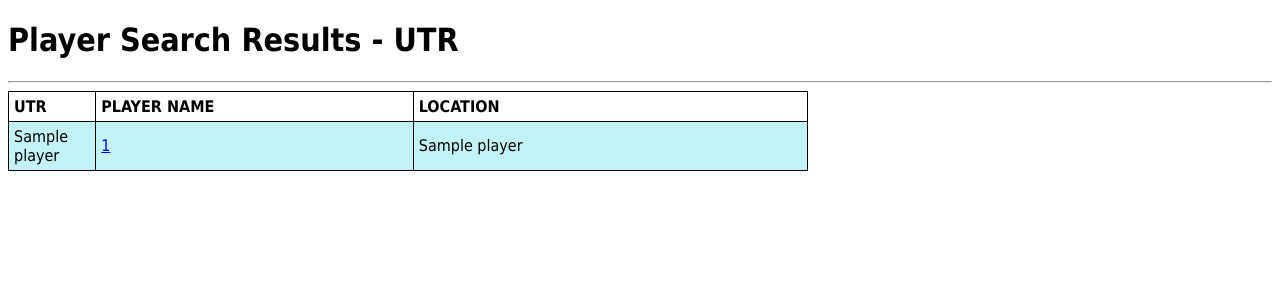
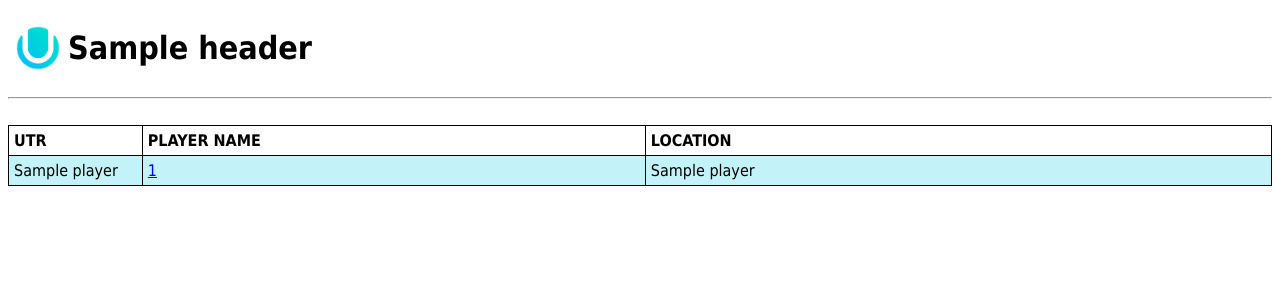
Before and after one commit to ozchamo/UTR, a Flask app: template templates/results.html in a window 1280 px wide. Shown: the top 300 px of the page. Run offline with Flask 2, Linux system fonts and the light colour scheme; the template is opened without the code that fills it: most values are stand-ins (such as "Sample title", 1, 10 or a date in 2020).

Commit message:
Improived table width and headers

```diff
--- a/search-player-UTR-flask.py
+++ b/search-player-UTR-flask.py
@@ -110,11 +110,14 @@ def retrieve_player(fullname, dump="no"):
 
     return playerlist
 
+
+# We define the Flask app!
+app = Flask(__name__, static_url_path='/static')
+
+
 # =========================================================================
 # Search menu
 #=======================================================================
-
-app = Flask(__name__, static_url_path='/static')
 
 @app.route('/')
 def present_search_player_form():
@@ -141,11 +144,11 @@ def navigate_search_selection():
     searchselection = request.form['searchoption']
 
     if searchselection == "searchbynamelist":
-        return(render_template('searchplayersbynames.html'))
+        return(render_template('searchplayersbynames.html', header="UTR Group Search by names"))
     if searchselection == "searchbyurl":
-        return(render_template('searchplayersbyeventurl.html'))
+        return(render_template('searchplayersbyeventurl.html', header = "UTR Group Search by event URL"))
     if searchselection == "searchplayerjson":
-        return(render_template('dumpplayerinfo.html'))
+        return(render_template('dumpplayerinfo.html', header = "UTR Single player JSON download"))
 
 
 #=======================================================================
@@ -154,7 +157,7 @@ def navigate_search_selection():
 
 @app.route('/search_player_names')
 def present_search_player_by_names():
-    return render_template('searchplayersbynames.html', header="UTR Group Search by names")
+    return render_template('searchplayersbynames.html')
 
 @app.route('/search_player_names_post', methods=['POST'])
 def present_search_player_results():
@@ -168,7 +171,7 @@ def present_search_player_results():
 
     # We reorder the list by UTR
     playerlist.sort(key=lambda x:x[2], reverse=True)
-    return render_template('results.html', playerlist = playerlist)
+    return render_template('results.html', playerlist = playerlist, header = "Search Results")
 
 
 #=======================================================================
@@ -176,7 +179,7 @@ def present_search_player_results():
 #=======================================================================
 @app.route('/search_player_url')
 def present_search_player_by_url():
-    return render_template('searchplayersbyeventurl.html', header = "UTR Group Search by event URL")
+    return render_template('searchplayersbyeventurl.html')
 
 @app.route('/search_player_eventurl_post', methods=['POST'])
 def present_search_player_url_results():
@@ -191,7 +194,7 @@ def present_search_player_url_results():
         playerlist.extend(retrieve_player(playerlink.get_text()))
 
     playerlist.sort(key=lambda x:x[2], reverse=True)
-    return render_template('results.html', playerlist = playerlist)
+    return render_template('results.html', playerlist = playerlist, header = "Search Results")
 
 
 #=======================================================================
@@ -199,7 +202,7 @@ def present_search_player_url_results():
 #=======================================================================
 @app.route('/dump_player_info')
 def present_dump_player_form():
-    return render_template('dumpplayerinfo.html', header = "SIngle player JSON download")
+    return render_template('dumpplayerinfo.html')
 
 @app.route('/dump_player_post', methods=['POST'])
 def present_dump_player_results():
@@ -217,7 +220,7 @@ def present_dump_player_results():
     else:
           playerinfo = json.dumps(playerinfo, indent=2)
 
-    return render_template('dumpresults.html', playerinfo = playerinfo)
+    return render_template('dumpresults.html', playerinfo = playerinfo, header = "Single Player JSON")
 
 #=======================================================================
 
--- a/templates/results.html
+++ b/templates/results.html
@@ -10,10 +10,13 @@
 </head>
 
 <body>
-  <h1>Player Search Results - UTR</h1>
-  <HR>
+  <div class="box">
+    <img src="/static/utrlogo.png" height="60">
+    <span><H1>{{ header }}</H1></span>
+  </div>
+  <HR><BR>
 
-  <TABLE>
+  <TABLE style="width:100%">
     <TR style="height:30px">
       <TH style="width:10%">UTR</TH>
       <TH style="width:40%">PLAYER NAME </TH>
--- a/templates/searchplayersbynames.html
+++ b/templates/searchplayersbynames.html
@@ -8,7 +8,7 @@
   <title>Player Search Page</title>
   <link rel="stylesheet" href="{{ url_for('static', filename= 'css/style.css') }}">
 </head>
-<H1> header }}</H1>
+
 <div class="box">
   <img src="/static/utrlogo.png" height="60">
   <span><H1>{{ header }}</H1></span>
```
